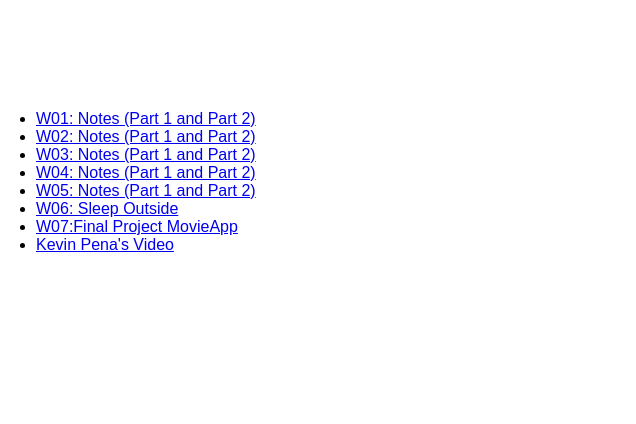
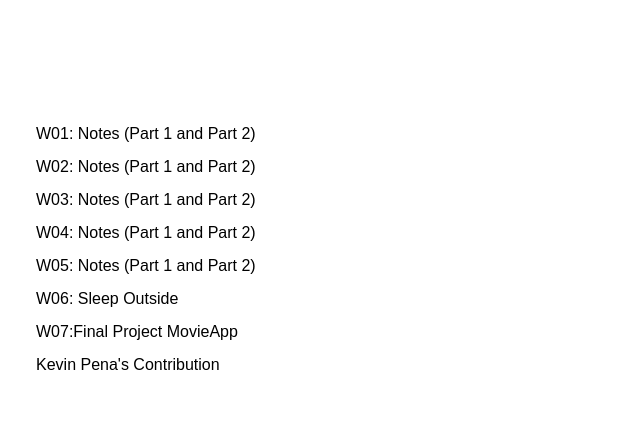
Before and after one commit to KevinPena2022/WDD330KevinPena, a plain HTML site: page index.html in a window 1280 px wide. Shown: the part 234-658 px from the top of the page, 644-1280 px from the left. Drawn offline with Linux system fonts and the light colour scheme.

Commit message:
More updates

```diff
--- a/CSS/style.css
+++ b/CSS/style.css
@@ -40,7 +40,19 @@ h2,h3,h4{
     display: grid;
     grid-template-columns: 1fr 1fr;
 }
+ul li{
+    margin-top: 15px;
+    list-style: none;
 
+}
+ul li a{
+    text-decoration: none;
+    color: black;
+}
+ul li a:hover{
+    text-decoration: none;
+    color: green;
+}
 .main-content{
     width: 750px;
     text-align: left;
--- a/index.html
+++ b/index.html
@@ -32,7 +32,7 @@
                     <li><a href="wk5.html">W05: Notes (Part 1 and Part 2)</a></li>
                     <li><a href="http://sleepoutside.xyz/build/index.html">W06: Sleep Outside</a></li>
                     <li><a href="https://marcusbyui.github.io/moviefinderapp/build/index.html">W07:Final Project MovieApp</a></li>
-                    <li><a href="#">Kevin Pena's Video</a></li>
+                    <li><a href="#">Kevin Pena's Contribution</a></li>
                 </ul>
             </div>
         </div>
```
